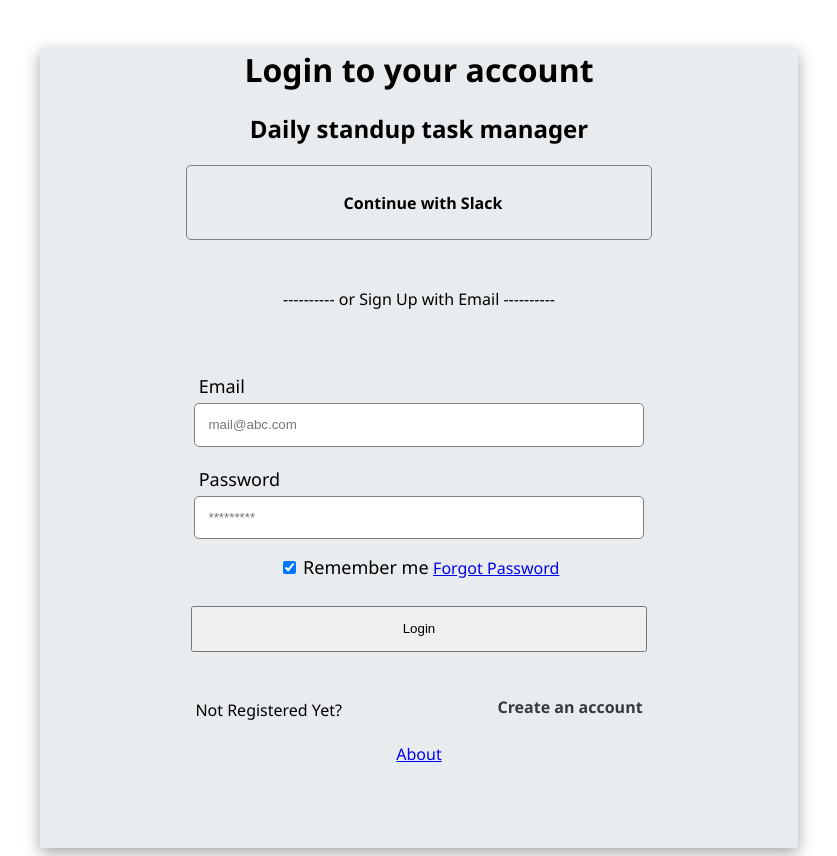
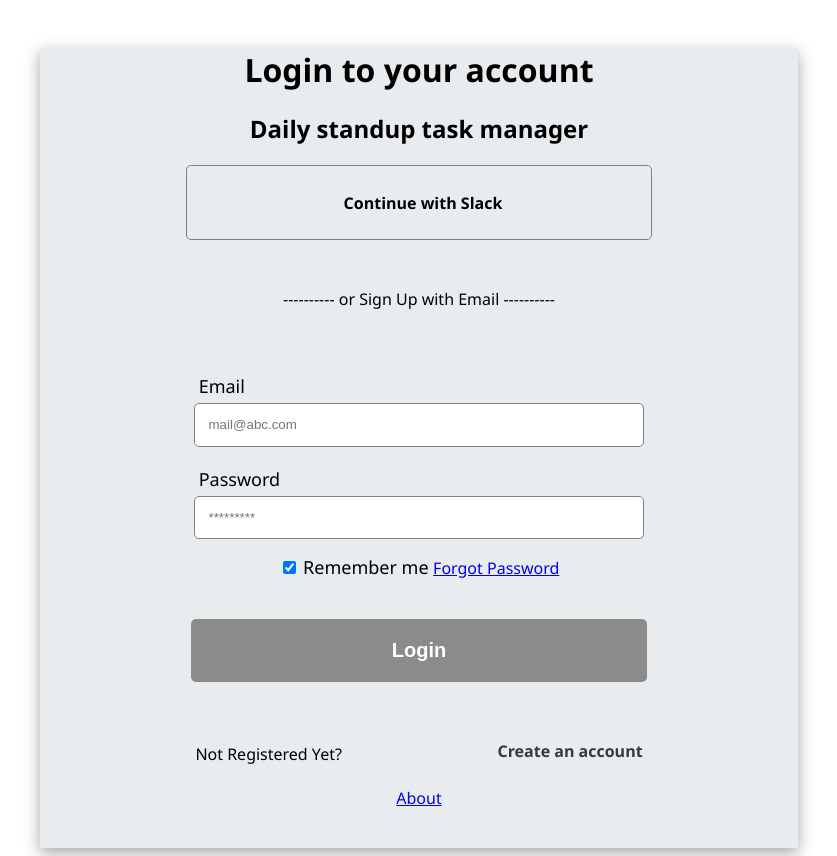
Before and after one commit to omerffaruk/Goal-app-CYF-final-project-1, a React (Create React App) app in the folder client/: page / in a window 1280 px wide. Shown: the whole page, without its empty margins (221-1058 px from the left). Built offline with nearby package versions, Linux system fonts and the light colour scheme; no server answers.

Commit message:
finalised login button

```diff
--- a/client/src/pages/Components/LoginBtn.js
+++ b/client/src/pages/Components/LoginBtn.js
@@ -3,7 +3,7 @@ import React from "react";
 const LoginBtn = () => {
   return (
     <div>
-      <button>Login</button>
+      <button className="login-btn">Login</button>
     </div>
   );
 };
```
